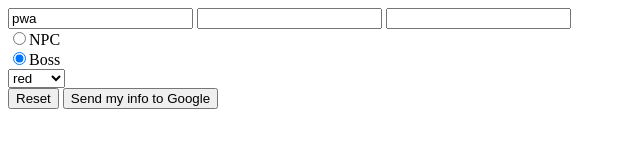
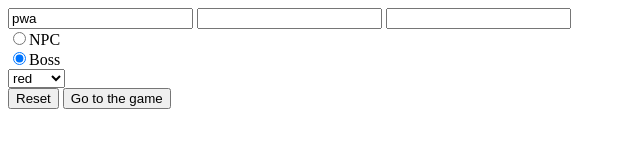
Before and after one commit to EoinGalavan/EoinGalavan.github.io, a plain HTML site: page index.html in a window 1280 px wide. Shown: the whole page, without its empty margins (0-640 px from the left). Drawn offline with Linux system fonts and the light colour scheme.

Commit message:
changed button text

```diff
--- a/index.html
+++ b/index.html
@@ -28,7 +28,7 @@
 <br>
 
 <button type="reset">Reset</button>
-<button type="submit">Send my info to Google</button>
+<button type="submit">Go to the game</button>
 
 </form>
 
```
